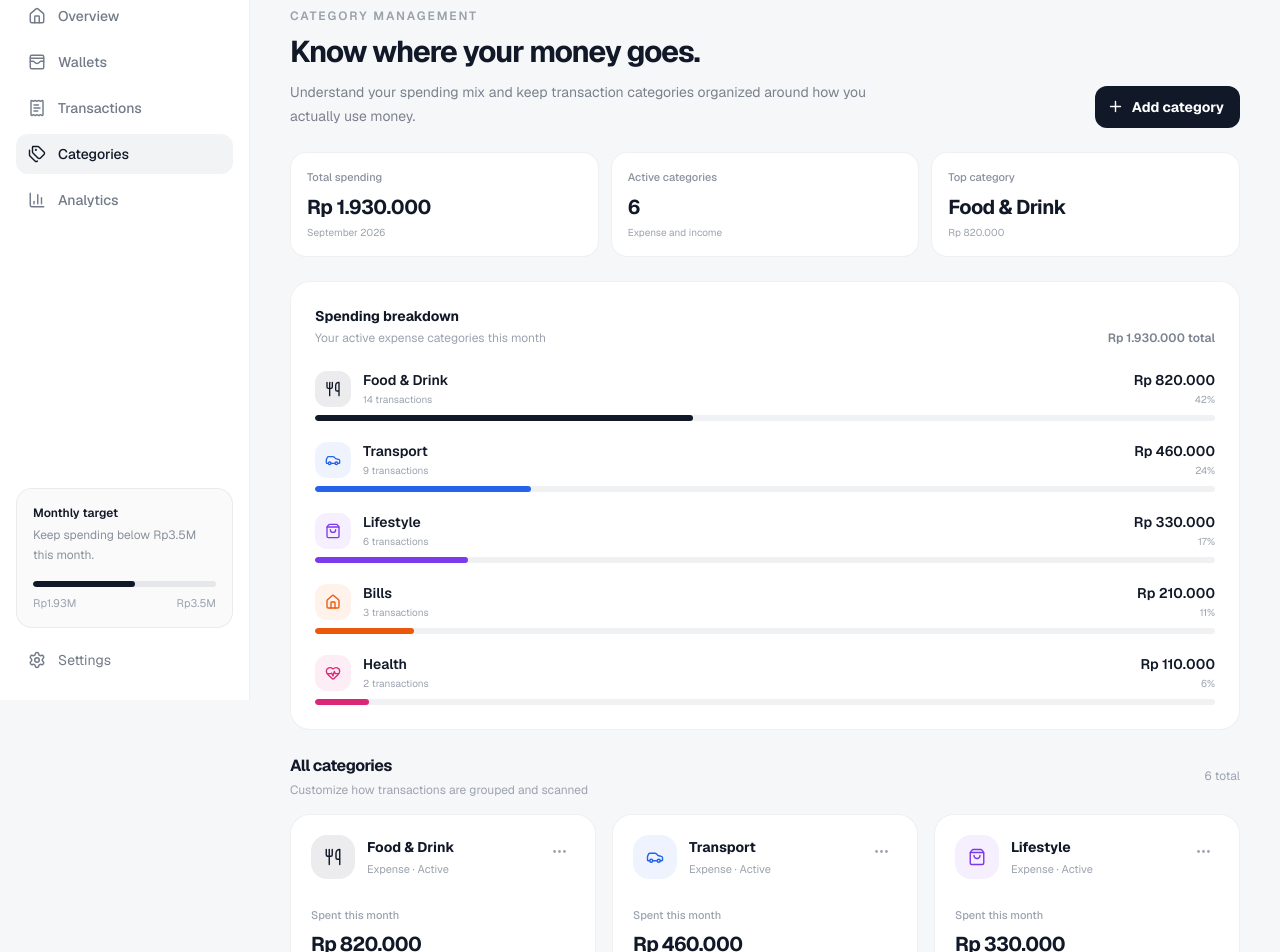
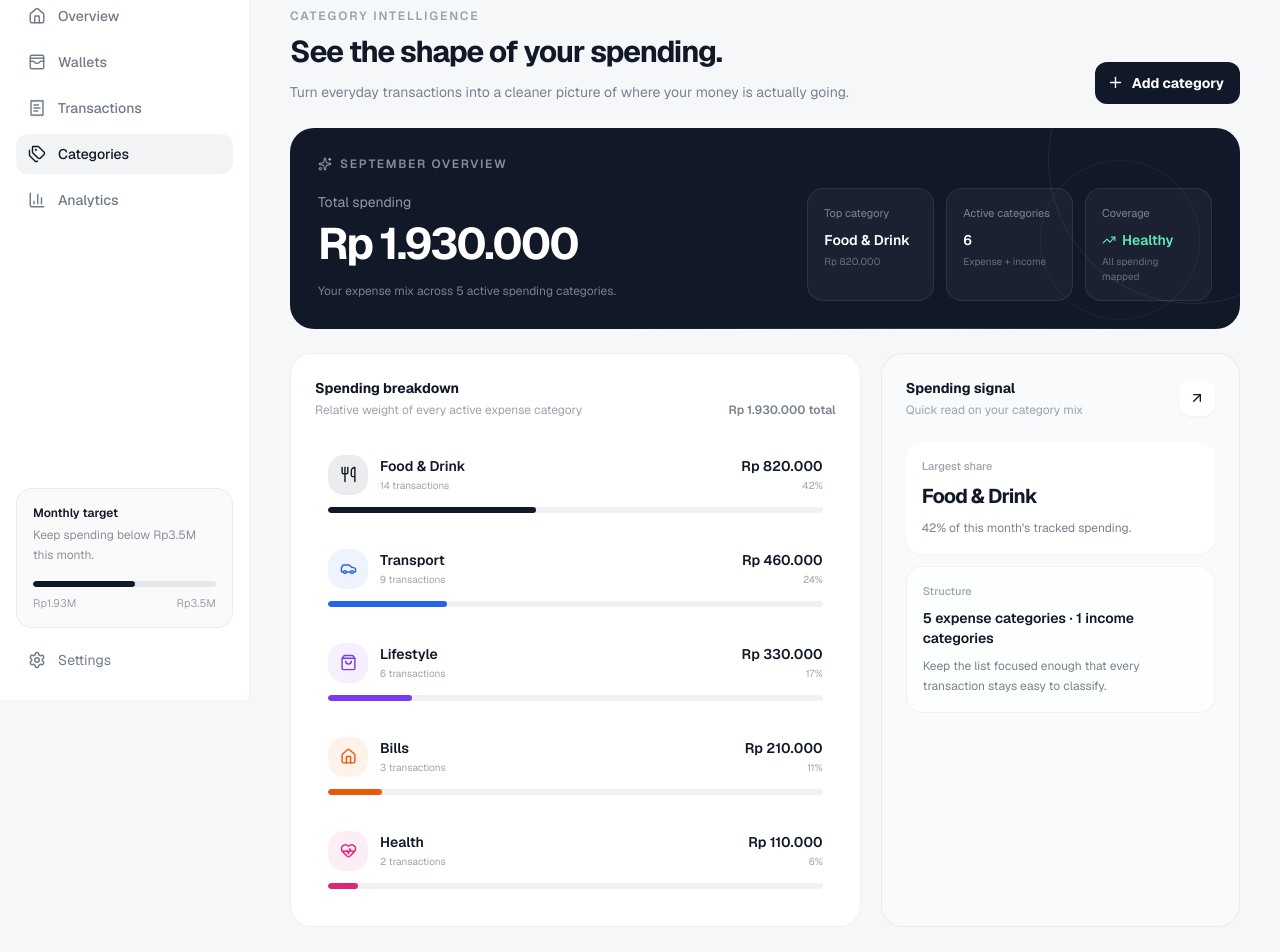
Before and after one commit to arthawansz/kantong, a Next.js app: page /categories in a window 1280 px wide. Shown: the part 100-1052 px from the top of the page. Built offline with nearby package versions, Linux system fonts and the light colour scheme; what @mui/material-nextjs would draw is missing.

Commit message:
Redesign categories page with fintech visual hierarchy

```diff
--- a/src/app/(pages)/categories/page.js
+++ b/src/app/(pages)/categories/page.js
@@ -12,6 +12,7 @@ import {
 import { AnimatePresence, motion } from "framer-motion";
 import {
   Archive,
+  ArrowUpRight,
   BriefcaseBusiness,
   Car,
   CircleDollarSign,
@@ -23,7 +24,9 @@ import {
   Plus,
   ShoppingBag,
   Smartphone,
+  Sparkles,
   Trash2,
+  TrendingUp,
   Utensils,
   X,
 } from "lucide-react";
@@ -86,7 +89,10 @@ export default function CategoriesPage() {
   const topCategory = expenseCategories.reduce((top, category) => (!top || category.amount > top.amount ? category : top), null);
 
   const enrichedExpenses = useMemo(
-    () => expenseCategories.map((category) => ({ ...category, percent: totalSpending ? Math.round((category.amount / totalSpending) * 100) : 0 })),
+    () => expenseCategories.map((category) => ({
+      ...category,
+      percent: totalSpending ? Math.round((category.amount / totalSpending) * 100) : 0,
+    })),
     [categories, totalSpending]
   );
 
@@ -153,9 +159,9 @@ export default function CategoriesPage() {
       <section>
         <div className="flex flex-col gap-4 sm:flex-row sm:items-end sm:justify-between">
           <div>
-            <p className="text-xs font-semibold uppercase tracking-[0.16em] text-[#9aa1ab]">Category management</p>
-            <h2 className="mt-2 text-2xl font-bold tracking-[-0.04em] text-[#111827] sm:text-[30px]">Know where your money goes.</h2>
-            <p className="mt-2 max-w-xl text-sm leading-6 text-[#7a828e]">Understand your spending mix and keep transaction categories organized around how you actually use money.</p>
+            <p className="text-xs font-semibold uppercase tracking-[0.16em] text-[#9aa1ab]">Category intelligence</p>
+            <h2 className="mt-2 text-2xl font-bold tracking-[-0.04em] text-[#111827] sm:text-[30px]">See the shape of your spending.</h2>
+            <p className="mt-2 max-w-xl text-sm leading-6 text-[#7a828e]">Turn everyday transactions into a cleaner picture of where your money is actually going.</p>
           </div>
           <Button
             variant="contained"
@@ -167,32 +173,109 @@ export default function CategoriesPage() {
           </Button>
         </div>
 
-        <div className="mt-6 grid gap-3 sm:grid-cols-3">
-          <div className="rounded-2xl border border-black/[0.06] bg-white p-4"><p className="text-[11px] font-medium text-[#8a919d]">Total spending</p><p className="mt-2 text-xl font-bold tracking-[-0.03em] text-[#111827]">{money(totalSpending)}</p><p className="mt-1 text-[10px] text-[#9ca3af]">September 2026</p></div>
-          <div className="rounded-2xl border border-black/[0.06] bg-white p-4"><p className="text-[11px] font-medium text-[#8a919d]">Active categories</p><p className="mt-2 text-xl font-bold tracking-[-0.03em] text-[#111827]">{activeCategories.length}</p><p className="mt-1 text-[10px] text-[#9ca3af]">Expense and income</p></div>
-          <div className="rounded-2xl border border-black/[0.06] bg-white p-4"><p className="text-[11px] font-medium text-[#8a919d]">Top category</p><p className="mt-2 truncate text-xl font-bold tracking-[-0.03em] text-[#111827]">{topCategory?.name ?? "—"}</p><p className="mt-1 text-[10px] text-[#9ca3af]">{topCategory ? money(topCategory.amount) : "No spending yet"}</p></div>
+        <div className="relative mt-6 overflow-hidden rounded-[24px] bg-[#111827] p-6 text-white md:p-7">
+          <div className="pointer-events-none absolute -right-24 -top-28 h-72 w-72 rounded-full border border-white/[0.08]" />
+          <div className="pointer-events-none absolute right-10 top-8 h-40 w-40 rounded-full border border-white/[0.05]" />
+          <div className="pointer-events-none absolute bottom-0 left-1/3 h-px w-2/3 bg-gradient-to-r from-transparent via-white/15 to-transparent" />
+
+          <div className="relative grid gap-6 lg:grid-cols-[1.15fr_1fr] lg:items-end">
+            <div>
+              <div className="flex items-center gap-2 text-white/50">
+                <Sparkles size={14} />
+                <p className="text-xs font-semibold uppercase tracking-[0.14em]">September overview</p>
+              </div>
+              <p className="mt-5 text-sm text-white/55">Total spending</p>
+              <p className="mt-2 text-4xl font-bold tracking-[-0.055em] sm:text-[44px]">{money(totalSpending)}</p>
+              <p className="mt-3 max-w-md text-xs leading-5 text-white/45">Your expense mix across {expenseCategories.length} active spending categories.</p>
+            </div>
+
+            <div className="grid gap-3 sm:grid-cols-3 lg:grid-cols-1 xl:grid-cols-3">
+              <div className="rounded-2xl border border-white/[0.08] bg-white/[0.045] p-4">
+                <p className="text-[11px] text-white/45">Top category</p>
+                <p className="mt-2 truncate text-sm font-semibold">{topCategory?.name ?? "—"}</p>
+                <p className="mt-1 text-[10px] text-white/35">{topCategory ? money(topCategory.amount) : "No spending yet"}</p>
+              </div>
+              <div className="rounded-2xl border border-white/[0.08] bg-white/[0.045] p-4">
+                <p className="text-[11px] text-white/45">Active categories</p>
+                <p className="mt-2 text-sm font-semibold">{activeCategories.length}</p>
+                <p className="mt-1 text-[10px] text-white/35">Expense + income</p>
+              </div>
+              <div className="rounded-2xl border border-white/[0.08] bg-white/[0.045] p-4">
+                <p className="text-[11px] text-white/45">Coverage</p>
+                <div className="mt-2 flex items-center gap-1.5 text-sm font-semibold text-emerald-300"><TrendingUp size={14} /> Healthy</div>
+                <p className="mt-1 text-[10px] text-white/35">All spending mapped</p>
+              </div>
+            </div>
+          </div>
         </div>
       </section>
 
-      <section className="mt-6 rounded-[20px] border border-black/[0.06] bg-white p-5 md:p-6">
+      <section className="mt-6 grid gap-5 xl:grid-cols-[1.35fr_0.85fr]">
+        <div className="rounded-[22px] border border-black/[0.06] bg-white p-5 md:p-6">
           <div className="flex flex-col gap-2 sm:flex-row sm:items-end sm:justify-between">
-          <div><p className="text-sm font-bold text-[#111827]">Spending breakdown</p><p className="mt-1 text-xs text-[#9ca3af]">Your active expense categories this month</p></div>
+            <div>
+              <p className="text-sm font-bold text-[#111827]">Spending breakdown</p>
+              <p className="mt-1 text-xs text-[#9ca3af]">Relative weight of every active expense category</p>
+            </div>
             <p className="text-xs font-semibold text-[#7a828e]">{money(totalSpending)} total</p>
           </div>
 
-        <div className="mt-6 space-y-5">
+          <div className="mt-6 space-y-2.5">
             {enrichedExpenses.map((category) => {
               const Icon = iconOptions[category.iconKey]?.icon ?? CircleDollarSign;
               return (
-              <button key={category.id} type="button" onClick={() => setDetailCategory(category)} className="block w-full cursor-pointer text-left">
-                <div className="mb-2 flex items-center justify-between gap-4">
-                  <div className="flex min-w-0 items-center gap-3"><div className="grid h-9 w-9 shrink-0 place-items-center rounded-xl" style={{ backgroundColor: `${category.color}14`, color: category.color }}><Icon size={16} /></div><div className="min-w-0"><p className="truncate text-sm font-semibold text-[#111827]">{category.name}</p><p className="mt-0.5 text-[10px] text-[#9ca3af]">{category.transactionCount} transactions</p></div></div>
-                  <div className="shrink-0 text-right"><p className="text-sm font-semibold text-[#111827]">{money(category.amount)}</p><p className="mt-0.5 text-[10px] text-[#9ca3af]">{category.percent}%</p></div>
+                <button
+                  key={category.id}
+                  type="button"
+                  onClick={() => setDetailCategory(category)}
+                  className="group block w-full cursor-pointer rounded-2xl border border-transparent p-3 text-left transition hover:border-black/[0.05] hover:bg-[#fafbfc]"
+                >
+                  <div className="flex items-center justify-between gap-4">
+                    <div className="flex min-w-0 items-center gap-3">
+                      <div className="grid h-10 w-10 shrink-0 place-items-center rounded-2xl" style={{ backgroundColor: `${category.color}14`, color: category.color }}><Icon size={17} /></div>
+                      <div className="min-w-0">
+                        <p className="truncate text-sm font-semibold text-[#111827]">{category.name}</p>
+                        <p className="mt-0.5 text-[10px] text-[#9ca3af]">{category.transactionCount} transactions</p>
                       </div>
-                <div className="h-1.5 overflow-hidden rounded-full bg-[#f0f1f3]"><div className="h-full rounded-full transition-all" style={{ width: `${category.percent}%`, backgroundColor: category.color }} /></div>
+                    </div>
+                    <div className="shrink-0 text-right">
+                      <p className="text-sm font-semibold text-[#111827]">{money(category.amount)}</p>
+                      <p className="mt-0.5 text-[10px] text-[#9ca3af]">{category.percent}%</p>
+                    </div>
+                  </div>
+                  <div className="mt-3 h-1.5 overflow-hidden rounded-full bg-[#f0f1f3]">
+                    <motion.div
+                      initial={{ width: 0 }}
+                      animate={{ width: `${category.percent}%` }}
+                      transition={{ duration: 0.45, ease: "easeOut" }}
+                      className="h-full rounded-full"
+                      style={{ backgroundColor: category.color }}
+                    />
+                  </div>
                 </button>
               );
             })}
+          </div>
+        </div>
+
+        <div className="rounded-[22px] border border-black/[0.06] bg-[#f8fafb] p-5 md:p-6">
+          <div className="flex items-center justify-between gap-4">
+            <div>
+              <p className="text-sm font-bold text-[#111827]">Spending signal</p>
+              <p className="mt-1 text-xs text-[#9ca3af]">Quick read on your category mix</p>
+            </div>
+            <div className="grid h-9 w-9 place-items-center rounded-xl bg-white text-[#111827] shadow-sm shadow-black/[0.04]"><ArrowUpRight size={16} /></div>
+          </div>
+          <div className="mt-6 rounded-2xl bg-white p-4 shadow-sm shadow-black/[0.03]">
+            <p className="text-[11px] font-medium text-[#9ca3af]">Largest share</p>
+            <p className="mt-2 text-xl font-bold tracking-[-0.04em] text-[#111827]">{topCategory?.name ?? "—"}</p>
+            <p className="mt-2 text-xs leading-5 text-[#7a828e]">{topCategory ? `${Math.round((topCategory.amount / totalSpending) * 100)}% of this month's tracked spending.` : "No expense data yet."}</p>
+          </div>
+          <div className="mt-3 rounded-2xl border border-black/[0.05] bg-white/70 p-4">
+            <p className="text-[11px] font-medium text-[#9ca3af]">Structure</p>
+            <p className="mt-2 text-sm font-semibold text-[#111827]">{expenseCategories.length} expense categories · {activeCategories.length - expenseCategories.length} income categories</p>
+            <p className="mt-2 text-xs leading-5 text-[#7a828e]">Keep the list focused enough that every transaction stays easy to classify.</p>
+          </div>
         </div>
       </section>
 
@@ -206,9 +289,21 @@ export default function CategoriesPage() {
           {categories.map((category, index) => {
             const Icon = iconOptions[category.iconKey]?.icon ?? CircleDollarSign;
             return (
-              <motion.div key={category.id} initial={{ opacity: 0, y: 8 }} animate={{ opacity: 1, y: 0 }} transition={{ duration: 0.18, delay: index * 0.025 }} className={`relative rounded-[20px] border border-black/[0.06] bg-white p-5 transition hover:-translate-y-0.5 hover:shadow-lg hover:shadow-black/[0.04] ${category.archived ? "opacity-55" : ""}`}>
-                <div className="flex items-start justify-between gap-4">
-                  <div className="flex min-w-0 items-center gap-3"><div className="grid h-11 w-11 shrink-0 place-items-center rounded-2xl" style={{ backgroundColor: `${category.color}14`, color: category.color }}><Icon size={18} strokeWidth={1.9} /></div><div className="min-w-0"><p className="truncate text-sm font-bold text-[#111827]">{category.name}</p><p className="mt-1 text-[11px] text-[#9ca3af]">{category.type} · {category.archived ? "Archived" : "Active"}</p></div></div>
+              <motion.div
+                key={category.id}
+                initial={{ opacity: 0, y: 8 }}
+                animate={{ opacity: 1, y: 0 }}
+                transition={{ duration: 0.2, delay: index * 0.035 }}
+                className={`group relative overflow-visible rounded-[20px] border border-black/[0.06] bg-white p-5 transition hover:-translate-y-0.5 hover:shadow-lg hover:shadow-black/[0.04] ${category.archived ? "opacity-55" : ""}`}
+              >
+                <div className="pointer-events-none absolute inset-0 overflow-hidden rounded-[20px]">
+                  <div className="absolute -right-10 -top-10 h-28 w-28 rounded-full opacity-70" style={{ backgroundColor: `${category.color}0d` }} />
+                </div>
+                <div className="relative flex items-start justify-between gap-4">
+                  <div className="flex min-w-0 items-center gap-3">
+                    <div className="grid h-11 w-11 shrink-0 place-items-center rounded-2xl" style={{ backgroundColor: `${category.color}14`, color: category.color }}><Icon size={18} strokeWidth={1.9} /></div>
+                    <div className="min-w-0"><p className="truncate text-sm font-bold text-[#111827]">{category.name}</p><p className="mt-1 text-[11px] text-[#9ca3af]">{category.type} · {category.archived ? "Archived" : "Active"}</p></div>
+                  </div>
                   <div className="relative">
                     <button type="button" onClick={() => setMenuCategory(menuCategory?.id === category.id ? null : category)} className="grid h-8 w-8 cursor-pointer place-items-center rounded-lg text-[#9ca3af] transition hover:bg-[#f5f6f7] hover:text-[#111827]" aria-label={`More options for ${category.name}`}><MoreHorizontal size={17} /></button>
                     <AnimatePresence>
@@ -224,10 +319,10 @@ export default function CategoriesPage() {
                   </div>
                 </div>
 
-                <button type="button" onClick={() => setDetailCategory(category)} className="mt-7 block w-full cursor-pointer text-left">
+                <button type="button" onClick={() => setDetailCategory(category)} className="relative mt-7 block w-full cursor-pointer text-left">
                   <p className="text-[11px] font-medium text-[#9ca3af]">{category.type === "Income" ? "Recorded income" : "Spent this month"}</p>
                   <p className="mt-1.5 text-xl font-bold tracking-[-0.04em] text-[#111827]">{money(category.amount)}</p>
-                  <div className="mt-5 flex items-center justify-between border-t border-black/[0.055] pt-4"><span className="text-[11px] text-[#8a919d]">{category.transactionCount} transactions</span><span className="text-[11px] font-semibold text-[#6b7280] transition hover:text-[#111827]">View details</span></div>
+                  <div className="mt-5 flex items-center justify-between border-t border-black/[0.055] pt-4"><span className="text-[11px] text-[#8a919d]">{category.transactionCount} transactions</span><span className="text-[11px] font-semibold text-[#6b7280] transition group-hover:text-[#111827]">View details</span></div>
                 </button>
               </motion.div>
             );
```
Lines whose indentation alone changed are shown as unchanged.
